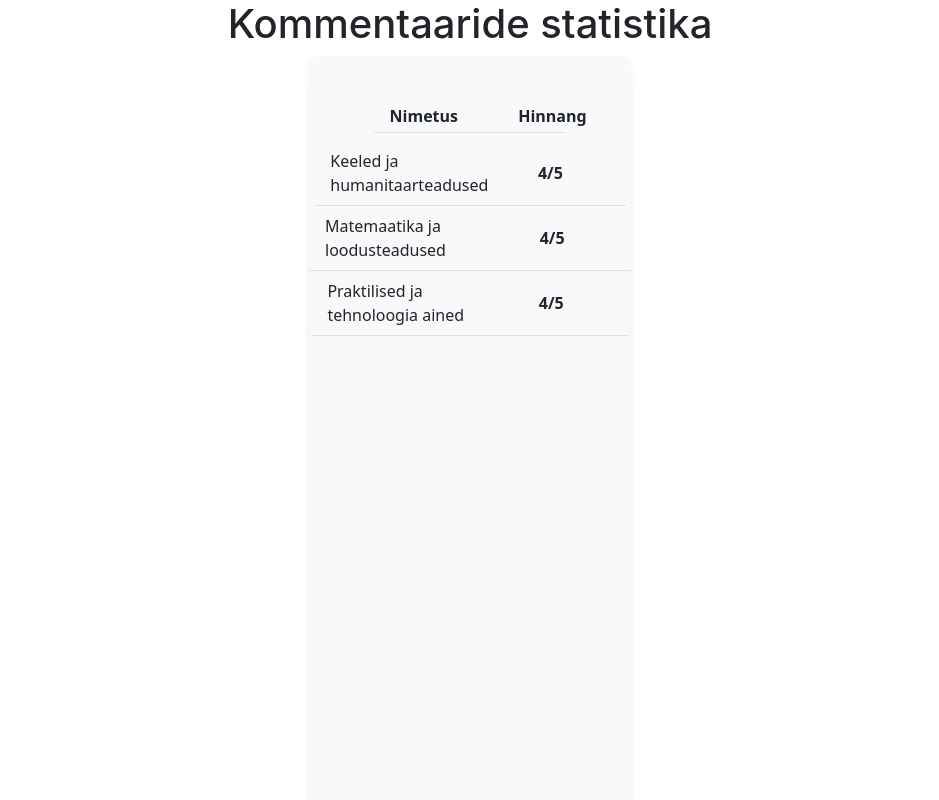
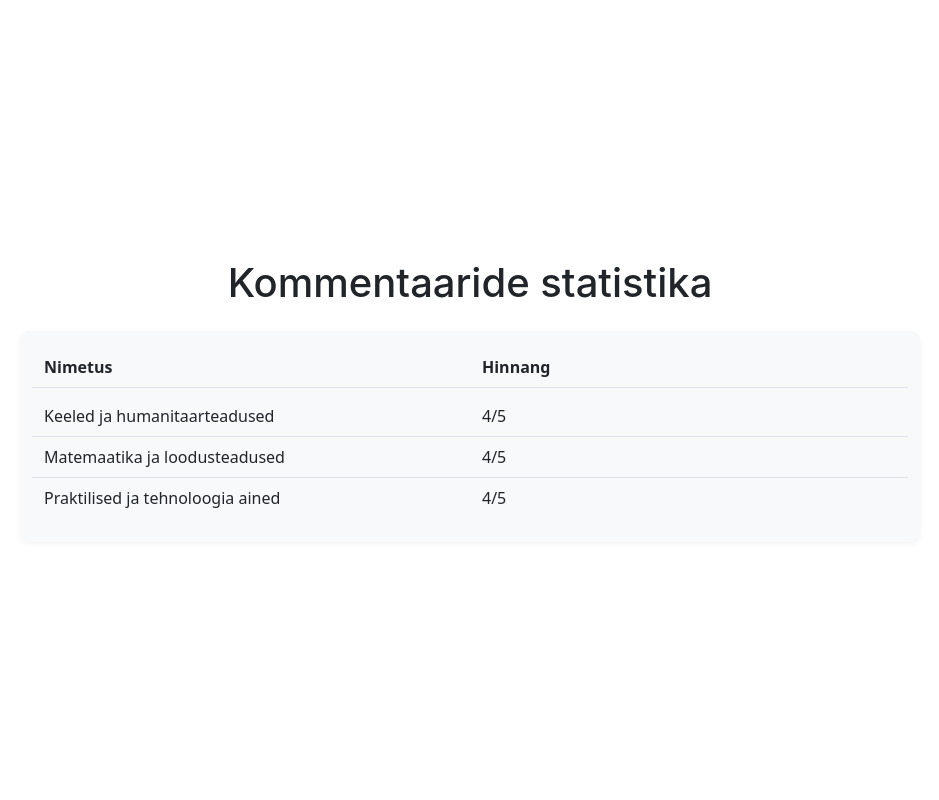
Before and after one commit to MasterShifuCsgo/micro-project, a Vue app: page /dashboard in a window 1280 px wide. Shown: the top 800 px of the page, without its empty margins (170-1109 px from the left). Built offline with nearby package versions, Linux system fonts and the light colour scheme.

Commit message:
made grid look good

```diff
--- a/Frontend/src/Pages/Dashboard.vue
+++ b/Frontend/src/Pages/Dashboard.vue
@@ -1,91 +1,47 @@
 <script setup>
+import DashBoardItem from './components/DashBoardItem.vue';
+
+
 const hinnangud = [
   { nimetus: 'Keeled ja humanitaarteadused', hinne: '4/5' },
   { nimetus: 'Matemaatika ja loodusteadused', hinne: '4/5' },
   { nimetus: 'Praktilised ja tehnoloogia ained', hinne: '4/5' },
 ];
+</script>
 
-</script>
 <template>
+  <div class="container d-flex align-items-center justify-content-center min-vh-100">
+    <div class="w-100 max-w-900">
+      <h1 class="text-center mb-4">Kommentaaride statistika</h1>
+      <div class="oppekavade-statistika p-4">
+        <!-- Header Row -->
+        <div class="row border-bottom mb-2 pb-2 fw-bold">
+          <DashBoardItem content="Nimetus"/>
+          <DashBoardItem content="Hinnang"/>
+        </div>
 
-  <div class="container">
-    <div class="areas">
-      <h1>Kommentaaride statistika</h1>
-      <main>
-        <div class="oppekavade-statistika py-4">
-          <div class="oppekavade-statistika py-4">
-            <div class="container">
-
-              <div class="row border-bottom mb-2 pb-1 fw-bold">
-                <div class="col-sm-8 text-start">
-                  Nimetus
-                </div>
-                <div class="col-sm-4 text-start">
-                  Hinnang
-                </div>
-              </div>
-
-              <!-- Rea kordused -->
-              <div class="row align-items-center py-2 border-bottom" v-for="(item, i) in hinnangud" :key="i">
-                <div class="col-sm-8 text-start">
-                  {{ item.nimetus }}
-                </div>
-                <div class="col-sm-4 text-start fw-semibold">
-                  {{ item.hinne }}
-                </div>
-              </div>
-            </div>
-          </div>
-
+        <!-- Data Rows -->
+        <div class="row align-items-center py-2 border-bottom" v-for="(item, i) in hinnangud" :key="i">
+          <DashBoardItem :content="item.nimetus"/>
+          <DashBoardItem :content="item.hinne"/>
         </div>
-        <div class="kommentaaride_statistika">
-        </div>
-      </main>
+      </div>
     </div>
   </div>
+</template>
 
-</template>
 <style lang="css">
 .oppekavade-statistika {
   background-color: #f8f9fa;
   border-radius: 10px;
-  max-width: 700px;
-  margin: 0 auto;
   box-shadow: 0 2px 6px rgba(0, 0, 0, 0.05);
-  height: 50%;
 }
 
-.oppekavade-statistika .row {
-  font-size: 1rem;
+.max-w-900 {
+  max-width: 900px;
 }
 
 .oppekavade-statistika .row:last-child {
-  border-bottom: none;
-}
-
-.oppekavade-statistika .col-sm-8,
-.oppekavade-statistika .col-sm-4 {
-  padding-left: 1rem;
-}
-
-
-.container {
-  display: flex;
-  flex-direction: column;
-  height: 100svh;
-  justify-items: center;
-  align-items: center;
-}
-
-main {
-  display: flex;
-  flex-direction: row;
-}
-
-.content {
-  padding: 20px 20px;
-  background-color: gray;
-  width: 100%;
-  height: 100%;
+  border-bottom: none !important;
 }
 </style>
--- /dev/null
+++ b/Frontend/src/Pages/components/DashBoardItem.vue
@@ -0,0 +1,18 @@
+<script setup>
+const props = defineProps({
+  content: {
+    type: String,
+    required: true
+  },
+  style: {
+    type: Object,
+    default: () => ({})
+  }
+})
+</script>
+
+<template>
+  <div class="col-6 text-start text-truncate" :style="style">
+    {{ content }}
+  </div>
+</template>
```
